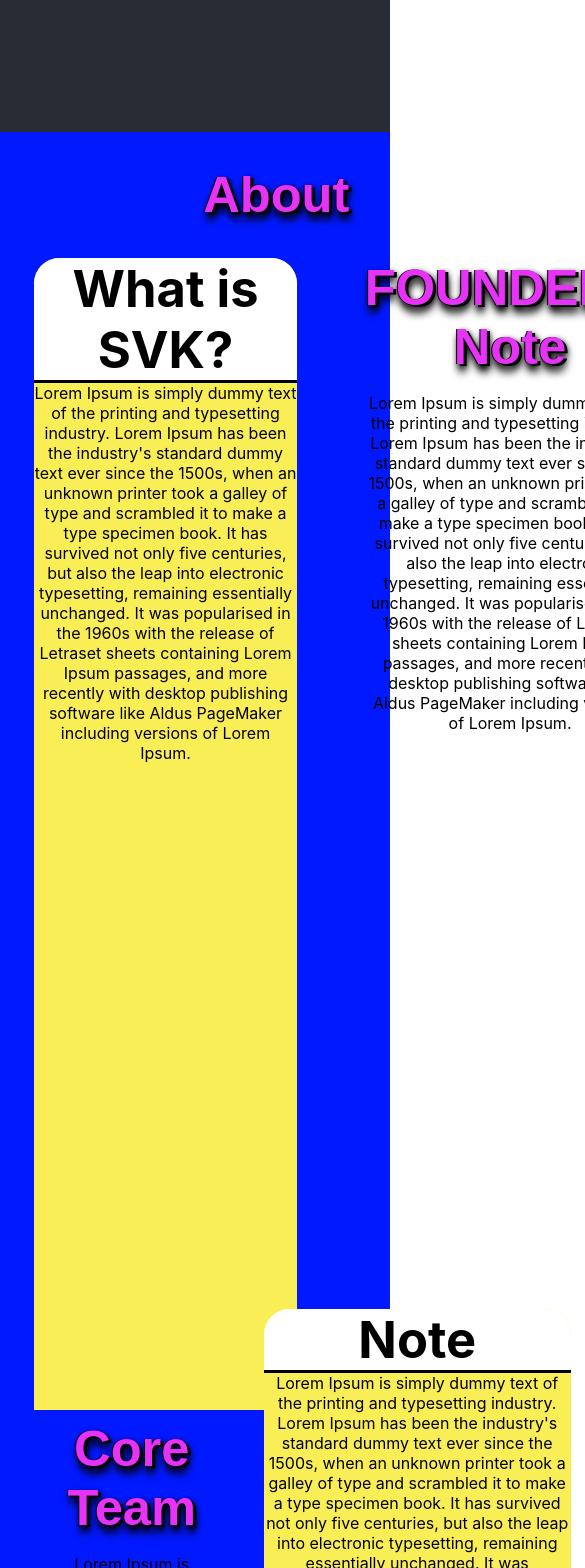
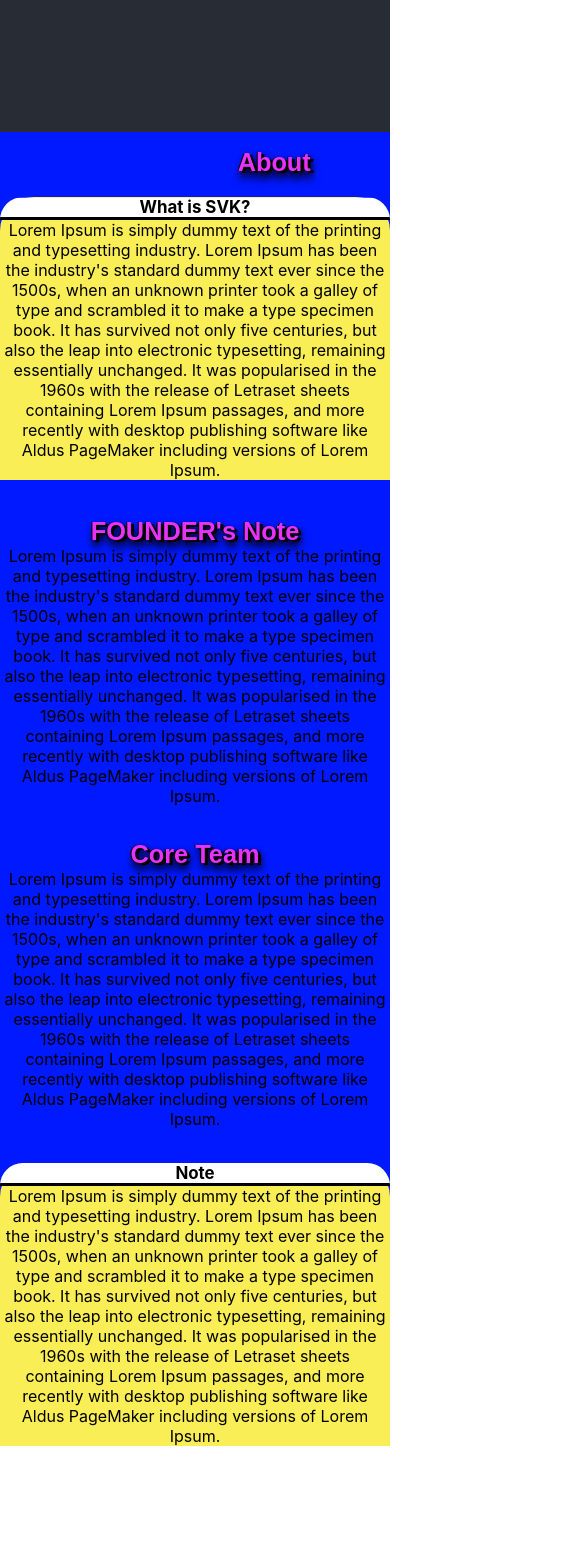
Before and after one commit to praveenpkg8/dattebayo, a React (Create React App) app: page / in a window 390 px wide. Shown: the part 780-2348 px from the top of the page, 585 px wide, since content can reach past the window. After the commit the page ends 2226 px from the top, so only its background shows below. Built offline with nearby package versions, Linux system fonts and the light colour scheme.

Commit message:
Modified: css for mobile responsiveness

```diff
--- a/src/About.css
+++ b/src/About.css
@@ -8,7 +8,6 @@
     display: grid;
     grid-template-rows: 1fr 1fr;
     grid-template-columns: 1fr 1fr;
-    background-color: #0119ff;
     row-gap: 4vh;
     column-gap: 4vh;;
 }
@@ -46,6 +45,7 @@
     grid-row: 2/3;
     margin: -4vh 20vh 4vh -4vh;
 }
+
 .AbtHeader {
     grid-column: 1 / 3;
     display: grid;
@@ -58,6 +58,7 @@
     font-size: 6vh;
     grid-column: 3 / 3;
 }
+
 
 .AbtSecTile {
     background-color: rgb(250, 238, 86);
@@ -86,3 +87,87 @@
 
 
 }
+
+
+@media screen and (max-width: 700px)  {
+    .AboutMainContainer {
+        background-color: #0119ff;
+        height: 100%;
+    }
+
+    .AbtSecWrapper {
+        display: grid;
+        /* grid-template-rows: 1fr 1fr; */
+        grid-template-columns: 1fr;
+        row-gap: 4vh;
+        column-gap: 4vh;;
+    }
+    .AbtSec-1 {
+        z-index: inherit;
+        grid-column: auto;
+        grid-row: auto;
+        margin: auto;
+
+    }
+    .AbtSec-2 {
+        z-index: inherit;
+        grid-column: auto;
+        grid-row: auto;
+        margin: auto;
+
+    }
+    .AbtSec-3 {
+        z-index: inherit;
+        grid-column: auto;
+        grid-row: auto;
+        margin: auto;
+
+    }
+    .AbtSec-4 {
+        z-index: inherit;
+        grid-column: auto;
+        grid-row: auto;
+        margin: auto;
+
+    }
+    .AbtHeader {
+        /* grid-column: 1 / 3;  */
+        display: grid;
+    }
+    .AbtHeader h1 {
+        color: rgb(231, 51, 247);
+        font-size: 4vh;
+        text-shadow: -1px 0 black, 2px 3px 6px black, 2px 8px 9px black, 3px 2px black;
+        font-family: Arial;
+        font-size: 3vh;
+        grid-column: 2 / 3;
+    }
+
+    .AbtSecTile {
+        background-color: rgb(250, 238, 86);
+        border-radius: 4vh 4vh 0 0;
+    }
+
+    .AbtSecTile h2{
+        background-color: rgb(255, 255, 255);
+        border-radius: 5vh 5vh 0 0;
+        border-bottom-style: solid;
+        border-bottom-color: black;
+        margin: 0;
+        font-size: 2vh;
+    }
+
+
+
+    .AbtSecTile2 h2{
+        color: rgb(231, 51, 247);
+        font-size: 4vh;
+        text-shadow: -1px 0 black, 2px 3px 6px black, 2px 8px 9px black, 3px 2px black;
+        font-family: Arial;
+        font-size: 3vh;
+        margin: 0;
+
+
+    }
+
+}
```
